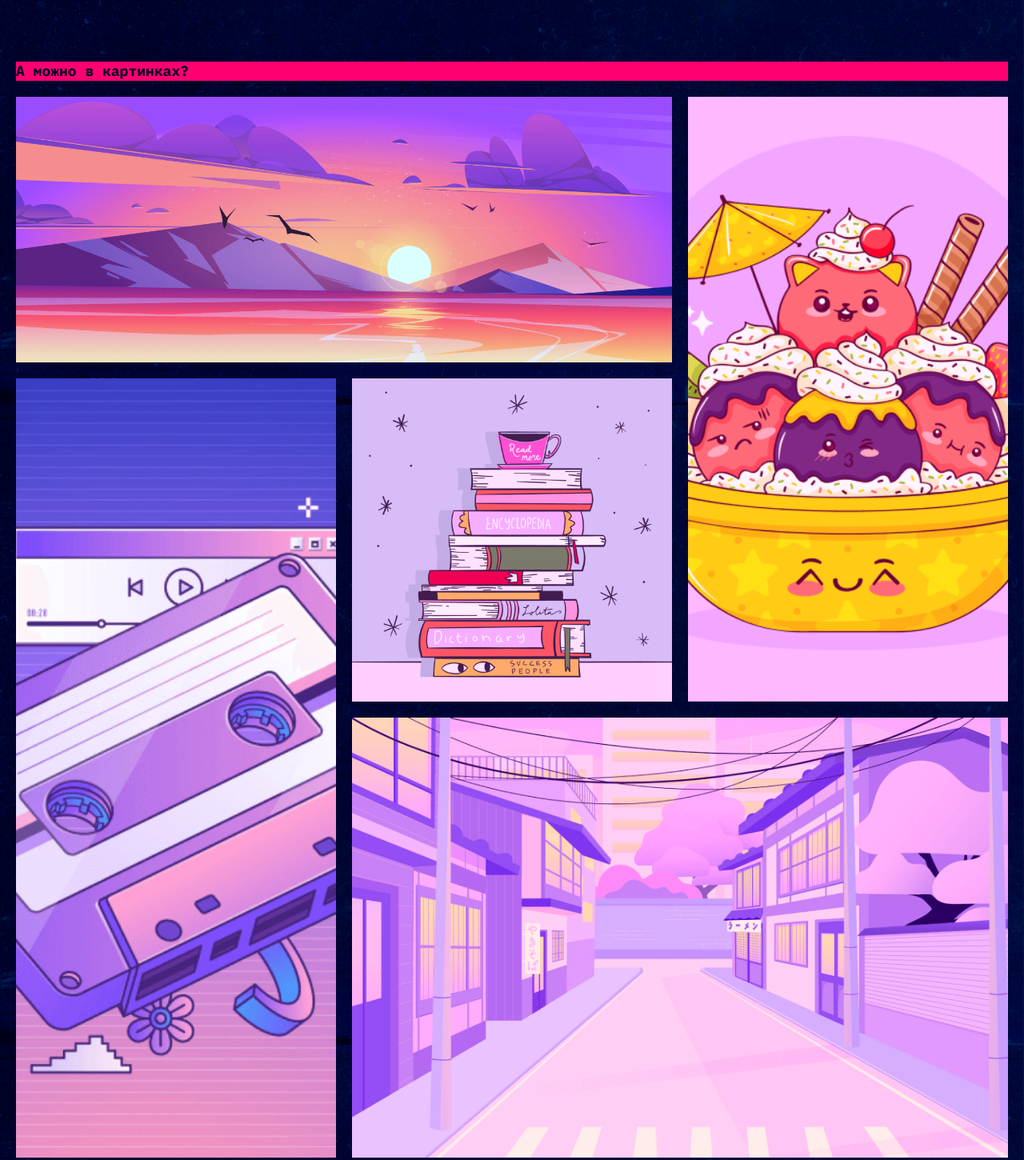
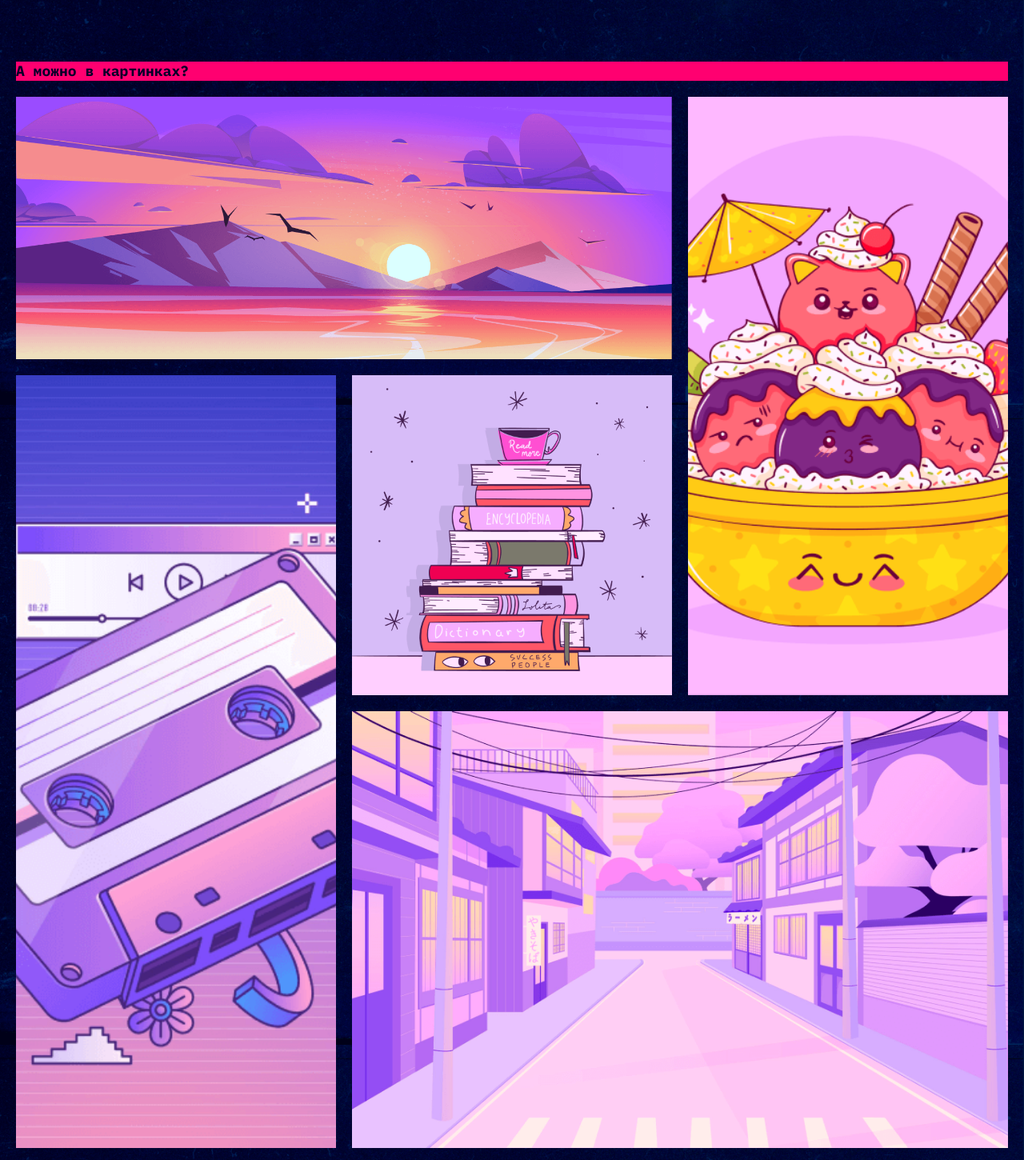
Before and after one commit to bubliksan/slozhno-sosredotochitsya, a plain HTML site: page index.html in a window 1280 px wide. Shown: the part 2694-4144 px from the top of the page at 80% size. Drawn offline with Linux system fonts and the light colour scheme.

Commit message:
10062024_4

```diff
--- a/index.html
+++ b/index.html
@@ -103,7 +103,7 @@
             <h2 class="section__header section__header-third">Как концентрироваться лучше, чем золотая рыбка (то есть дольше трёх секунд)</h2>
           </li>
           <li class="card card__section-third">
-            <h2 class="title__decor card__title-standalone">5 простых (на самом деле не очень) советов</h2>
+            <h2 class="title__decor">5 простых (на самом деле не очень) советов</h2>
           </li>
           <li class="card card__section-third">
             <h3 class="title__decor title__decor-third">Представьте небо и облака</h3>
@@ -133,26 +133,12 @@
         </ul>
       </section>
       <section class="section section-pictures">
-        <ul class="card__list card__list-pictures">
-          <li class="card card__section-fourth">
-            <h3 class="title__decor title__stanalone">А можно в картинках?</h3>
-          </li>
-          <li class="picture__first">
-            <img class="card__img" src="./images/sunset.png" alt="Птицы на фоне заката и гор" loading="lazy">
-          </li>
-          <li class="picture__second">
-            <img class="card__img" src="./images/ice-cream.png" alt="Смешное мороженое" loading="lazy">
-          </li>
-          <li class="picture__third">
-            <img class="card__img" src="./images/tape.png" alt="Магнитофонная кассета" loading="lazy">
-          </li>
-          <li class="picture__fourth">
-            <img class="card__img" src="./images/books.png" alt="Стопка книг" loading="lazy">
-          </li>
-          <li class="picture__fifth">
-            <img class="card__img" src="./images/street.png" alt="Небольшая улочка" loading="lazy">
-          </li>
-        </ul>
+        <h3 class="title__decor title__standalone">А можно в картинках?</h3>
+        <img class="card__img card__img-first" src="./images/sunset.png" alt="Птицы на фоне заката и гор" loading="lazy">
+        <img class="card__img card__img-second" src="./images/ice-cream.png" alt="Смешное мороженое" loading="lazy">
+        <img class="card__img card__img-third" src="./images/tape.png" alt="Магнитофонная кассета" loading="lazy">
+        <img class="card__img card__img-fourth" src="./images/books.png" alt="Стопка книг" loading="lazy">
+        <img class="card__img card__img-fifth" src="./images/street.png" alt="Небольшая улочка" loading="lazy">
       </section>
     </main>
     <footer class="footer decorated-zone">
--- a/styles/style.css
+++ b/styles/style.css
@@ -215,47 +215,44 @@
 }
 
 .section-pictures {
-  max-inline-size: 100%;
-}
-
-.card__list-pictures {
+  display: grid;
+  gap: 20px;
   grid-template: repeat(4, min-content) / repeat(3, 1fr);
 }
 
-.card__section-fourth {
+.title__standalone {
   grid-column: 1 / -1;
 }
 
-.picture__first {
+.card__img {
+  inline-size: 100%;
+  min-block-size: 100%;
+  object-fit: cover;
+}
+
+.card__img-first {
   grid-column: 1 / span 2;
   grid-row: 2 / span 1;
 }
 
-.picture__second {
+.card__img-second {
   grid-column: 3 / span 1;
   grid-row: 2 / span 2;
 }
 
-.picture__third {
+.card__img-third {
   grid-column: 1 / span 1;
   grid-row: 3 / span 2;
 }
 
-.picture__fourth {
+.card__img-fourth {
   grid-column: 2 / span 1;
   grid-row: 3 / span 1;
 }
 
-.picture__fifth {
+.card__img-fifth {
   grid-column: 2 / span 2;
   grid-row: 4 / span 1;
-}
-
-.card__img {
-  inline-size: 100%;
-  block-size: 100%;
-  object-fit: cover;
-  object-position: 50% 50%;
 }
 
 /* Секция футера */
```
